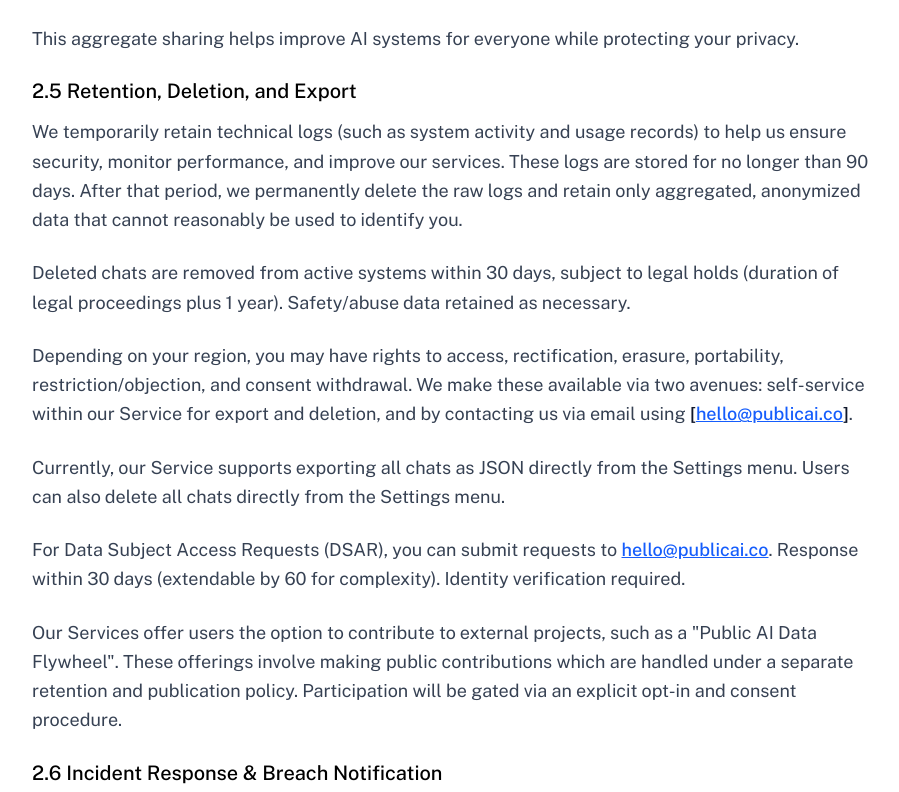
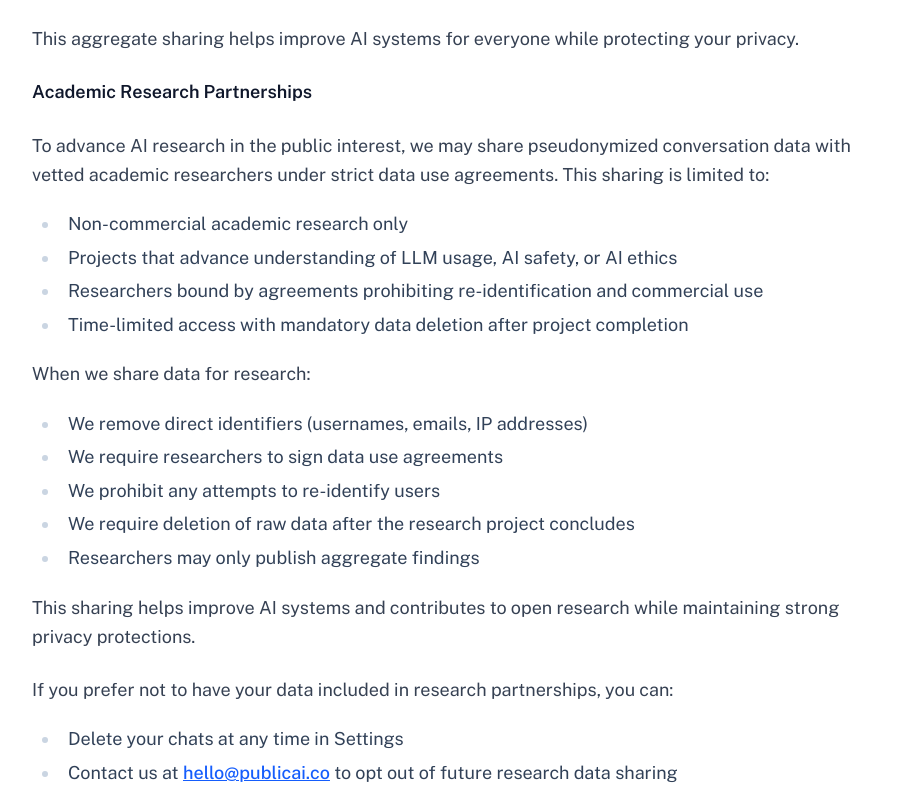
Before and after one commit to forpublicai/publicai.co, a Next.js app: page /tc in a window 1280 px wide. Shown: the part 7228-8020 px from the top of the page, without its empty margins (184-1083 px from the left). Built offline with nearby package versions, Linux system fonts and the light colour scheme.

Commit message:
update tc

```diff
--- a/src/app/tc/page.mdx
+++ b/src/app/tc/page.mdx
@@ -167,6 +167,30 @@ We may share **aggregated, non-identifying statistics** with Partners, which may
 
 This aggregate sharing helps improve AI systems for everyone while protecting your privacy.
 
+**Academic Research Partnerships**
+
+To advance AI research in the public interest, we may share pseudonymized conversation data with vetted academic researchers under strict data use agreements. This sharing is limited to:
+
+- Non-commercial academic research only
+- Projects that advance understanding of LLM usage, AI safety, or AI ethics
+- Researchers bound by agreements prohibiting re-identification and commercial use
+- Time-limited access with mandatory data deletion after project completion
+
+When we share data for research:
+
+- We remove direct identifiers (usernames, emails, IP addresses)
+- We require researchers to sign data use agreements
+- We prohibit any attempts to re-identify users
+- We require deletion of raw data after the research project concludes
+- Researchers may only publish aggregate findings
+
+This sharing helps improve AI systems and contributes to open research while maintaining strong privacy protections.
+
+If you prefer not to have your data included in research partnerships, you can:
+
+- Delete your chats at any time in Settings
+- Contact us at hello@publicai.co to opt out of future research data sharing
+
 ### 2.5 Retention, Deletion, and Export
 
 We temporarily retain technical logs (such as system activity and usage records) to help us ensure security, monitor performance, and improve our services. These logs are stored for no longer than 90 days. After that period, we permanently delete the raw logs and retain only aggregated, anonymized data that cannot reasonably be used to identify you.
```
